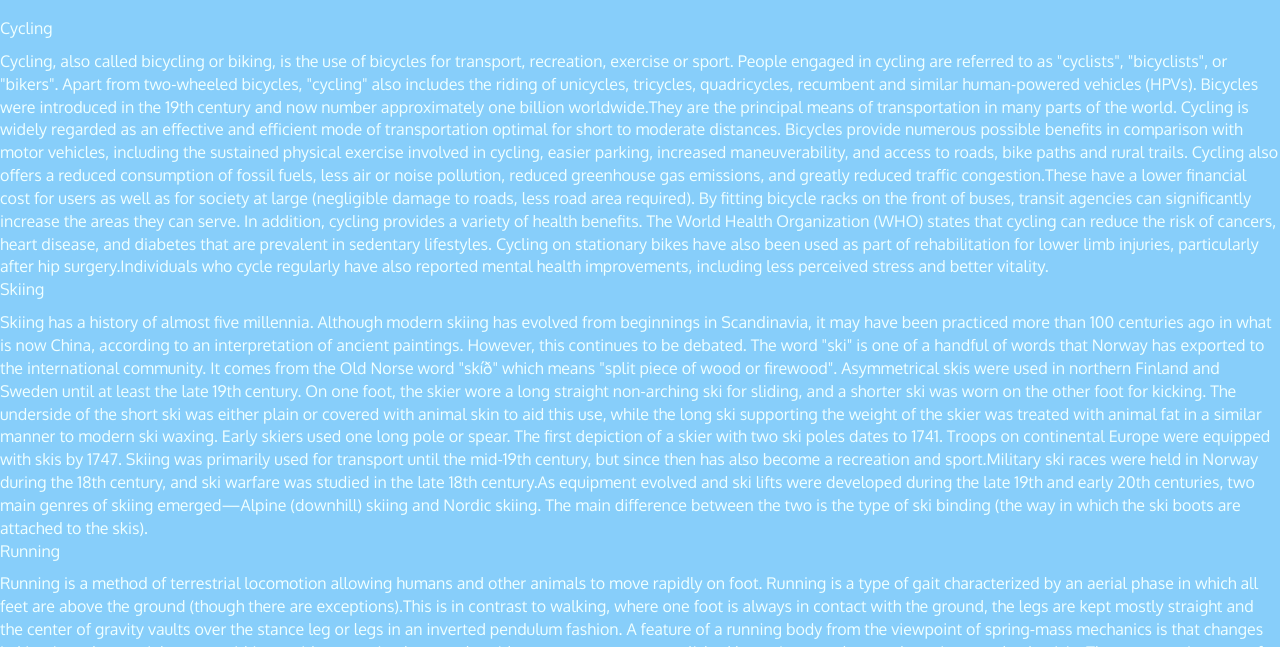
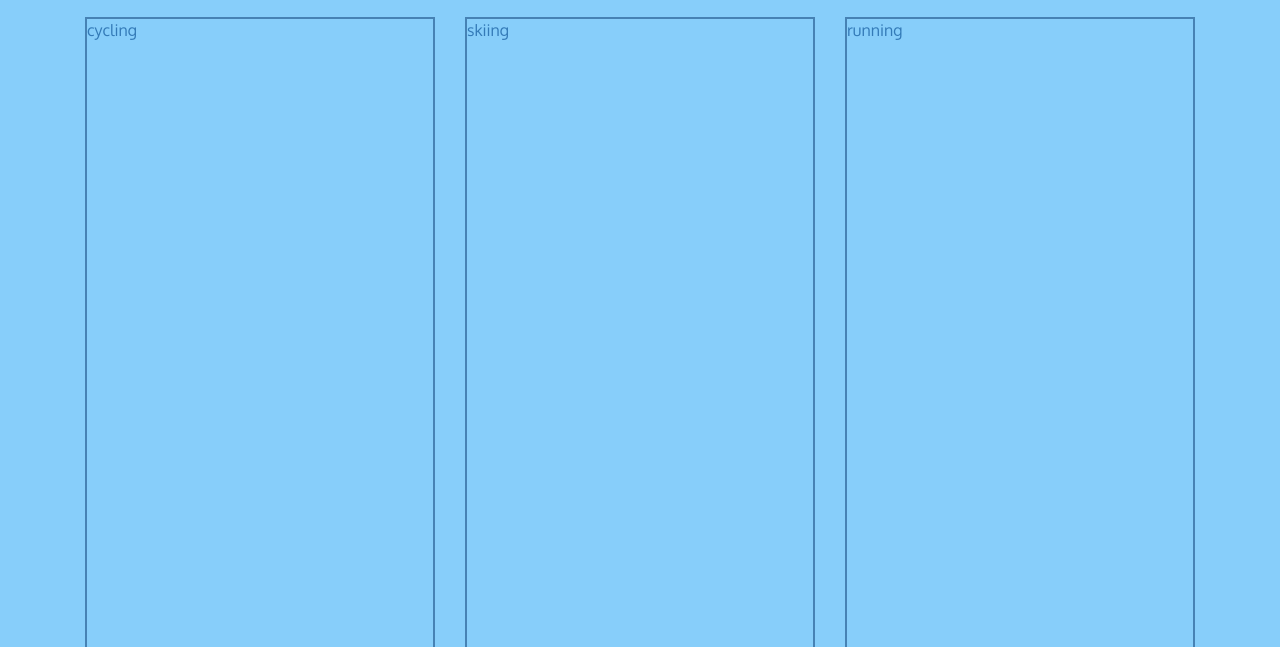
Before and after one commit to olegsolomin/JHU-FullStack-Mod3, a plain HTML site: page index.html in a window 1280 px wide. Shown: the part 153-800 px from the top of the page. Drawn offline with Linux system fonts and the light colour scheme.

Commit message:
tiles construction

```diff
--- a/css/styles.css
+++ b/css/styles.css
@@ -61,18 +61,29 @@ body {
     padding-top: 5px;
     height: 50px;
   }
-  .navbar-brand h1 { /* Restaurant name */
+  .navbar-brand h1 { /* acivities */
     padding-top: 5px;
     font-size: 6vw; /* 1vw = 1% of viewport width */
   }
 
   #collapsable-nav a { /* Collapsed nav menu text */
-    font-size: 1.2em;
+    font-size: 2em;
   }
   #collapsable-nav a span { /* Collapsed nav menu glyph */
-    font-size: 1em;
+    font-size: 0.9em;
     margin-right: 5px;
   }
   /* End Header */
+}
 
+#cycling-tile, #skiing-tile, #running-tile {
+    height: 1000px;
+    width: auto;
+    margin-bottom: 15px;
+    position: relative;
+    border: 2px solid steelblue;
+    overflow: hidden;
 }
+#cycling-tile:hover, #skiing-tile:hover, #running-tile:hover {
+    box-shadow: 0 1px 5px 1px slategray;
+}
--- a/index.html
+++ b/index.html
@@ -49,7 +49,23 @@
            </li>
 
         </header>
-        <div id="cont1">
+
+        <div id="main-content" class="container">
+          <div id="home-tiles" class="rows">
+           <div class="col-md-4 col-sm-6 col-xs-12">
+             <a href=""><div id="cycling-tile"><span>cycling</span></div></a>
+           </div>
+          <div class="col-md-4 col-sm-6 col-xs-12">
+            <a href="">
+              <div id="skiing-tile"><span>skiing</span></div>
+            </a>
+          </div>
+          <div class="col-md-4 col-sm-6 col-xs-12">
+            <a href="">
+              <div id="running-tile"><span>running</span></div>
+            </a>
+          </div>
+          </div>
           <p id="headings">
             Cycling
           </p>
```
